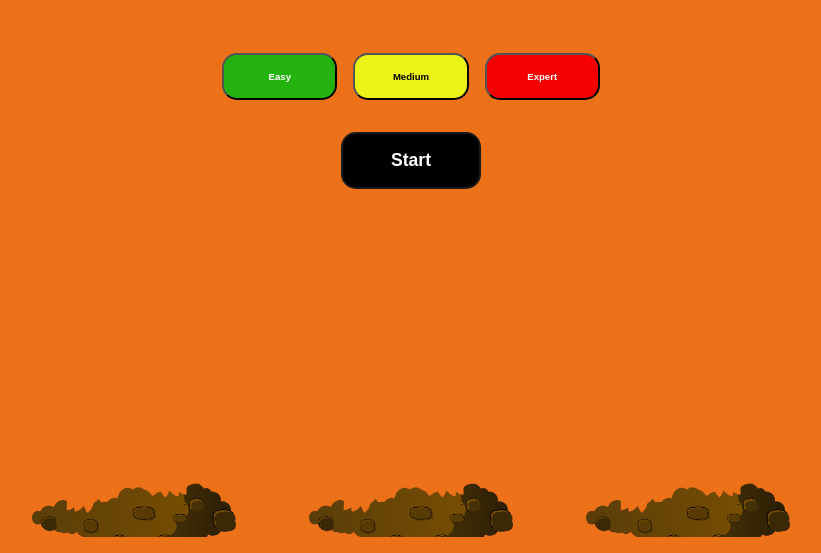
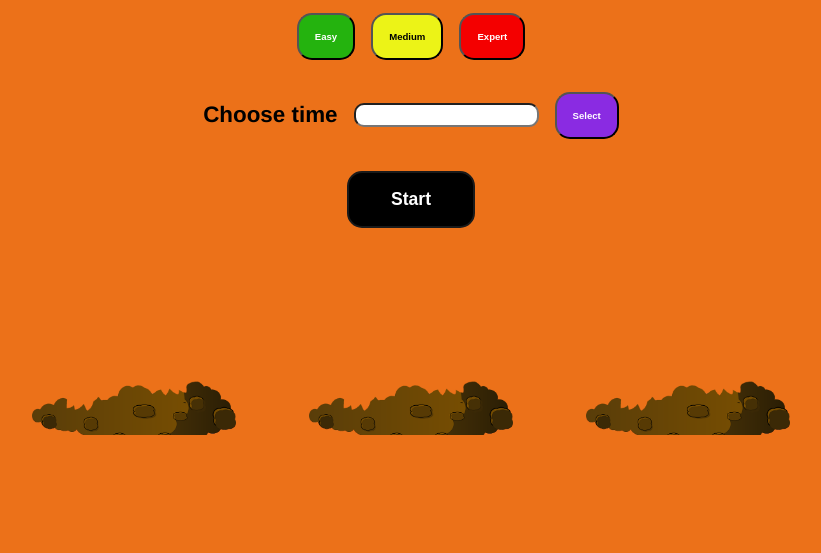
Before and after one commit to GeorgeOprea1/whack-a-mole, a plain HTML site: page index.html in a window 1280 px wide. Shown: the part 189-742 px from the top of the page, without its empty margins (229-1050 px from the left). Drawn offline with Linux system fonts and the light colour scheme.

Commit message:
added input for the user to select the game time

```diff
--- a/index.html
+++ b/index.html
@@ -7,15 +7,23 @@
     <link rel="stylesheet" href="styles.css" />
   </head>
   <body>
+    <div class="header">
       <h1 class="title">Whack-a-mole</h1>
       <h2>Score: <span class="score">0</span></h2>
-    <div class="levels">
+    </div>
+    <div class="buttons">
+      <div class="levelsBtn">
         <button id="easy" class="level">Easy</button>
         <button id="medium" class="level">Medium</button>
-
         <button id="expert" class="level">Expert</button>
       </div>
+      <div class="game-time">
+        <label class="label" for="input">Choose time</label>
+        <input type="number" name="input" id="input" required />
+        <button id="select">Select</button>
+      </div>
       <button id="start">Start</button>
+    </div>
     <div class="game">
       <div class="hole hole1">
         <div class="mole"></div>
--- a/script.js
+++ b/script.js
@@ -5,6 +5,8 @@ const startBtn = document.querySelector("#start");
 const easyBtn = document.querySelector("#easy");
 const mediumBtn = document.querySelector("#medium");
 const expertBtn = document.querySelector("#expert");
+const selectBtn = document.querySelector("#select");
+const input = document.querySelector("#input");
 
 let lastHole;
 let timeUp = false;
@@ -12,6 +14,7 @@ let score = 0;
 let easy = true;
 let medium = false;
 let expert = false;
+let gameTime;
 
 function randomTime(min, max) {
   return Math.round(Math.random() * (max - min) + min);
@@ -52,7 +55,8 @@ function startGame() {
   timeUp = false;
   score = 0;
   molePop();
-  setTimeout(() => (timeUp = true), 30000);
+  setTimeout(() => (timeUp = true), gameTime);
+  input.value = "";
 }
 
 startBtn.addEventListener("click", startGame);
@@ -85,3 +89,10 @@ expertBtn.addEventListener("click", function () {
   expert = true;
   console.log(easy, medium, expert);
 });
+
+function getGameTime() {
+  gameTime = input.value * 1000;
+  console.log(gameTime);
+}
+
+selectBtn.addEventListener("click", getGameTime);
--- a/styles.css
+++ b/styles.css
@@ -13,16 +13,17 @@ body {
   margin: 0;
   font-family: "Franklin Gothic Medium", "Arial Narrow", Arial, sans-serif;
   display: flex;
-  justify-content: center;
+  justify-content: flex-start;
   flex-direction: column;
   align-items: center;
   gap: 2rem;
+  height: 100vh;
 }
 
 h1 {
   text-align: center;
   font-size: calc(2rem + 1vw);
-  margin-top: 1rem;
+  margin-top: 2rem;
 }
 
 h2 {
@@ -126,8 +127,46 @@ h2 {
   gap: 1rem;
 }
 
+.buttons {
+  width: 90%;
+  display: flex;
+  flex-direction: column;
+  align-items: center;
+  justify-content: center;
+  gap: 2rem;
+}
+
+.levelsBtn {
+  display: flex;
+  justify-content: center;
+  align-items: center;
+  gap: 1rem;
+}
+
 .level {
-  width: calc(10% + 1vw);
+  width: calc(30% + 1vw);
+  border-radius: 15px;
+  box-sizing: border-box;
+  color: #ffffff;
+  cursor: pointer;
+  display: inline-block;
+  font-size: calc(0.2rem + 0.5vw);
+  font-weight: 600;
+  padding: 1rem;
+  text-align: center;
+}
+.label {
+  font-size: calc(1rem + 0.5vw);
+  font-weight: 600;
+}
+
+#input {
+  border-radius: 10px;
+  height: 1.5rem;
+}
+
+#select {
+  background-color: blueviolet;
   border-radius: 15px;
   box-sizing: border-box;
   color: #ffffff;
@@ -151,3 +190,11 @@ h2 {
 #expert {
   background-color: #f40000;
 }
+
+.game-time {
+  display: flex;
+  justify-content: center;
+  align-items: center;
+  gap: 1rem;
+  width: 90%;
+}
```
Lines whose indentation alone changed are shown as unchanged.
